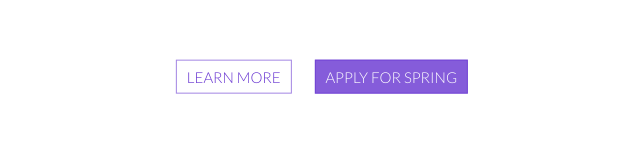
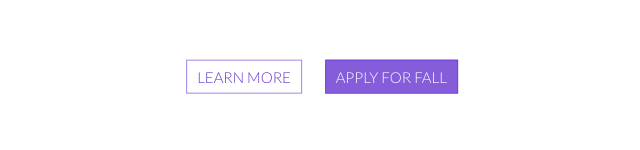
Before and after one commit to scopeusc/scopeusc.github.io, a plain HTML site: page index.html in a window 1280 px wide. Shown: the part 528-678 px from the top of the page, without its empty margins (318-958 px from the left). Drawn offline with nearby package versions, Linux system fonts and the light colour scheme.

Commit message:
Update index.html

```diff
--- a/index.html
+++ b/index.html
@@ -56,7 +56,7 @@
         </div>
         <div class="learn-more">
             <a class="nav-link" id="learn-more-button" href="#">LEARN MORE</a>
-            <a class="nav-link" id="apply-button" href="apply">APPLY FOR SPRING</a>
+            <a class="nav-link" id="apply-button" href="apply">APPLY FOR FALL</a>
         </div>
     </div>
 </div>
```
